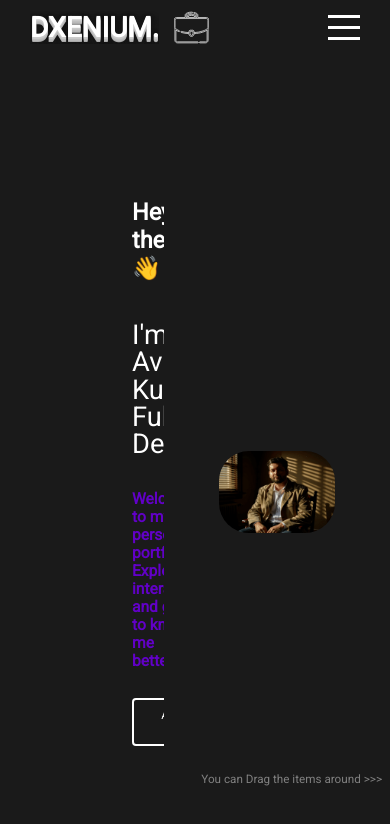
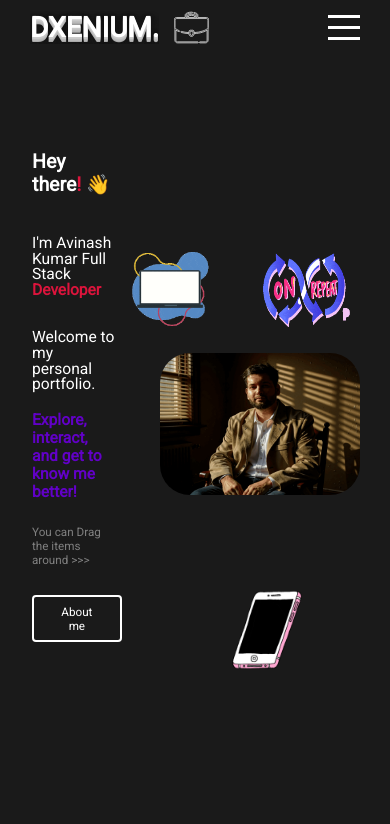
Before and after one commit to DarkXenium/Portfolio, a React (Vite) app: page / in a window 390 px wide. Shown: the top 824 px of the page. Built offline with nearby package versions, Linux system fonts and the light colour scheme.

Commit message:
Integrated PDF resume viewer in Intro and updated styles for better mobile handling.

```diff
--- a/package.json
+++ b/package.json
@@ -9,6 +9,8 @@
     "@fortawesome/free-solid-svg-icons": "^5.15.4",
     "@fortawesome/react-fontawesome": "^0.1.19",
     "@mui/material": "^5.15.0",
+    "@react-pdf-viewer/core": "^3.12.0",
+    "@react-pdf-viewer/default-layout": "^3.12.0",
     "@testing-library/jest-dom": "^5.16.5",
     "@testing-library/react": "^11.2.7",
     "@testing-library/user-event": "^12.8.3",
--- a/src/components/intro/Intro.jsx
+++ b/src/components/intro/Intro.jsx
@@ -3,6 +3,8 @@ import { init } from "ityped";
 import { useEffect, useRef } from "react";
 import { motion, useAnimation } from "framer-motion";
 import { useInView } from "react-intersection-observer";
+import { Worker, Viewer } from '@react-pdf-viewer/core';
+import '@react-pdf-viewer/core/lib/styles/index.css';
 import styled from "styled-components";
 
 const Button = styled(motion.button)`
@@ -73,10 +75,19 @@ export default function Intro() {
 
   return (
     <div ref={ref} className="intro" id="intro">
-      <motion.div className="left" animate={animationLeft}>
-        <div className="imgContainer">
-          <img src="images/resume.jpg" alt="Resume_Image" />
-        </div>
+      <motion.div className="left resume-holder" animate={animationLeft}>
+          <div
+            className="pdfContainer"
+            style={{
+              overflow: "hidden",
+              width: "100%",
+              borderRadius: "8px",
+            }}
+          >
+          </div>
+        <Worker workerUrl={`https://unpkg.com/pdfjs-dist@3.11.174/build/pdf.worker.min.js`}>
+          <Viewer fileUrl="/Avinash_Kumar.pdf" />
+        </Worker>
       </motion.div>
       <motion.div className="right" animate={animation}>
         <div className="wrapper">
--- a/src/components/intro/intro.scss
+++ b/src/components/intro/intro.scss
@@ -26,6 +26,7 @@
         overflow: hidden;
         display: flex;
         flex-direction: column;
+        margin-left: 10vmin;
         .imgContainer {
             overflow: hidden;
             height: 750px;
@@ -185,7 +186,7 @@
                 width: 60px;
                 animation: arrowBlink 3s infinite;
                 position: relative;
-                top: -25;
+                top: 5vmin;
                 margin-bottom: 60px;
                 -webkit-filter: invert(100%);
                 filter: invert(100%);
@@ -212,6 +213,15 @@
 }
  .intro .right .wrapper h2 {
     @include mobile{
-        font-size: 4vmin;
+        font-size: 3.5vmin;
     }
 }
+
+@media screen and (max-width: 768px) {
+  .pdfContainer {
+    display: none !important;
+  }
+  .intro .left  {
+    display: none !important;
+  }
+}
--- a/src/components/landing/Landing.jsx
+++ b/src/components/landing/Landing.jsx
@@ -107,7 +107,8 @@ const ColumnRight = styled.div`
     left: -1rem;
 
     ${media.desktop} {
-      top: 4rem;
+      top: 10rem;
+      left: -15rem;
       width: 80px;
       height: 78px;
     }
@@ -119,10 +120,9 @@ const ColumnRight = styled.div`
     width: 10rem;
     height: 4rem;
     ${media.desktop} {
-      top: 1rem;
-      width: 100px;
-      height: 59px;
-      left: -8px;
+      top: 10rem;
+      height: 80px;
+      right: -4rem;
     }
   }
 
@@ -130,8 +130,8 @@ const ColumnRight = styled.div`
     top: 31rem;
     right: -3rem;
     ${media.desktop} {
-      top: 30rem;
-      left: 2rem;
+      top: 32rem;
+      left: 18rem;
       width: 170px;
       height: 180px;
     }
@@ -162,15 +162,16 @@ const Landing = () => {
             initial="hidden"
             animate="visible"
             transition={{ duration: 1.5 }}
+            id="intro-name"
           >
-            I'm Avinash Kumar  Full Stack Developer
+            I'm Avinash Kumar  Full Stack <b>Developer</b>
           </motion.p>
           <motion.h2
             initial={{ scale: 1.2 }}
             animate={{ scale: 1 }}
             transition={{ duration: 1.5 }}
           >
-            Welcome to my personal portfolio. <br />Explore, interact, and get to know me better!
+            <p id = "main-intro">Welcome to my personal portfolio.</p> <br />Explore, interact, and get to know me better!
           </motion.h2>
           <motion.h2
             id="vertical"
--- a/src/components/landing/landing.scss
+++ b/src/components/landing/landing.scss
@@ -6,7 +6,13 @@ b {
   overflow: hidden;
   color: crimson;
 }
-
+#intro-name{
+  font-size: 5vmin;
+}
+#main-intro{
+  font-size: 4vmin;
+  margin: 0;
+}
 .floatImgs {
   cursor: pointer;
 }
@@ -51,4 +57,81 @@ b {
 }
 .columnLeft {
   margin: 0 0 0 100px;
+  padding: 0;
 }
+
+// ...existing code...
+
+@media screen and (max-width: 768px) {
+  #landing {
+    padding: 0;
+    min-height: 100vh;
+    display: flex;
+    flex-direction: column;
+    align-items: stretch;
+    justify-content: flex-start;
+  }
+
+  .columnLeft {
+    margin: 0 0 0 10px;
+    padding: 1rem 0.5rem;
+    align-items: flex-start;
+  }
+
+  #landing p {
+    font-size: 5vmin;
+  }
+
+  #landing h1 {
+    font-size: 6vmin;
+  }
+
+  #landing h2 {
+    font-size: 4vmin;
+  }
+
+  #landing #about-me-button {
+    font-size: 3vmin;
+    padding: 2vmin 7vmin;
+  }
+
+  #landing #vertical {
+    font-size: 3vmin;
+    position: static;
+    writing-mode: horizontal-tb;
+    margin-top: 1rem;
+  }
+
+  .selfPortrait {
+    margin-top: 1rem;
+  }
+
+  .floatImgs {
+    max-width: 4rem;
+    max-height: 4rem;
+  }
+}
+
+@media screen and (max-width: 450px) {
+  .columnLeft {
+    margin: 0;
+    width: 65%;
+    padding: 1rem 1rem;
+  }
+  #landing p {
+    font-size: 4vmin;
+  }
+  #landing h1 {
+    font-size: 5vmin;
+  }
+  #landing h2 {
+    font-size: 4vmin;
+  }
+  .floatImgs {
+    max-width: 3rem;
+    max-height: 3rem;
+  }
+  #selfPortrait {
+    width: 100%;
+  }
+}
--- a/src/components/projects/Project.jsx
+++ b/src/components/projects/Project.jsx
@@ -56,7 +56,7 @@ export default function Project() {
             </div>
           </div>
           <div class="right">
-            <h2 class="project-title">Pokemon ElipseZ</h2>
+            <h2 class="project-title">Pokemon EliseZ</h2>
             <h3 class="project-sub-title">
               <b>A Web-Game</b>
             </h3>
--- a/src/components/workExperience/WorkExperience.jsx
+++ b/src/components/workExperience/WorkExperience.jsx
@@ -34,7 +34,7 @@ const Experience = () => {
       <div className="timeline-container">
         <ul className="timeline">
           <li>
-            <div className="timeline-photo">
+            <div className="timeline-photo tr">
               <a href="https://thomsonreuters.com/" target="_blank">
                 <img src="images/trLogo.png" alt="thomsonreuters Logo" />
               </a>
--- a/src/components/workExperience/workExperience.scss
+++ b/src/components/workExperience/workExperience.scss
@@ -5,6 +5,7 @@ ul {
   box-sizing: border-box;
   list-style: none;
 }
+
 .another {
   margin-top: -30px;
   margin-bottom: 30px;
@@ -106,6 +107,10 @@ a:hover {
   border-radius: 50%;
 }
 
+.tr img  {
+  top: 14px;
+  position: relative;
+}
 .timeline-content h2 {
   margin-bottom: 15px;
   text-transform: uppercase;
```
Also changed, not shown: 1 other file (tests, documents, lock files or other folders).
